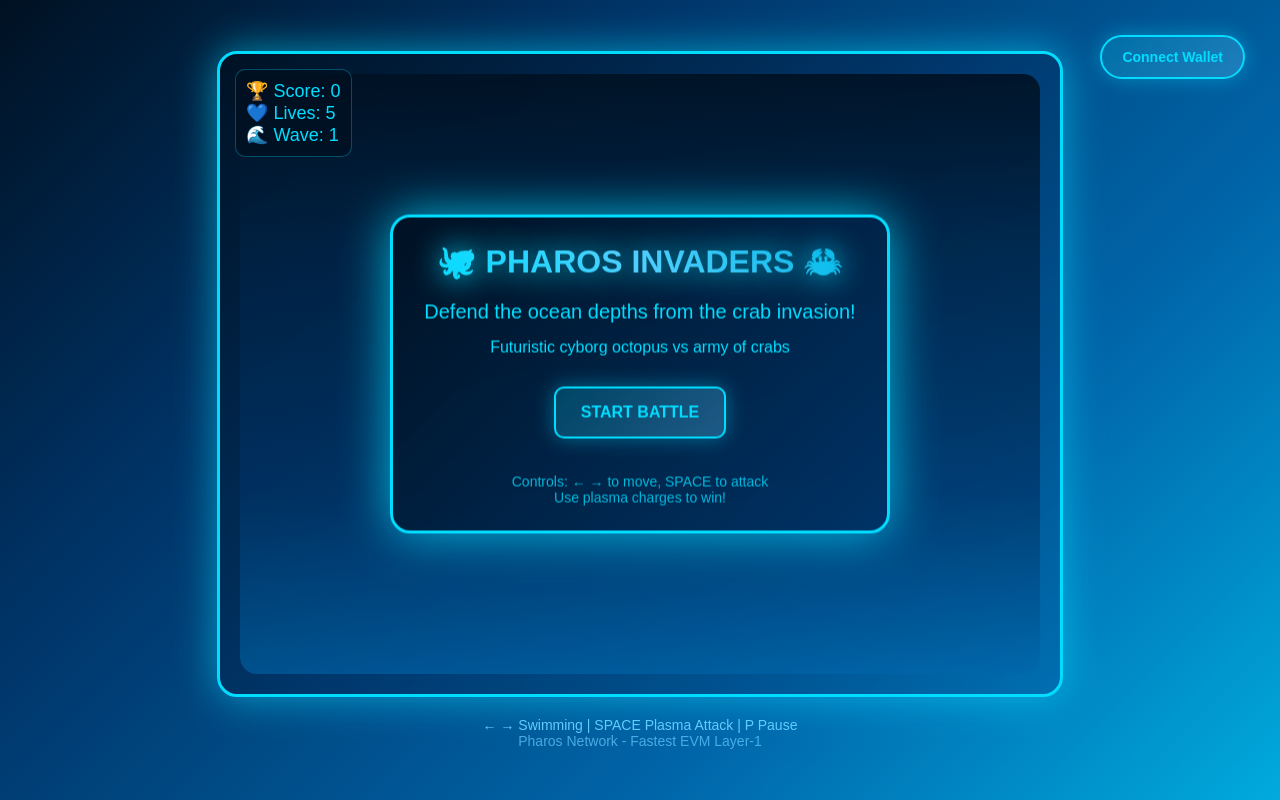
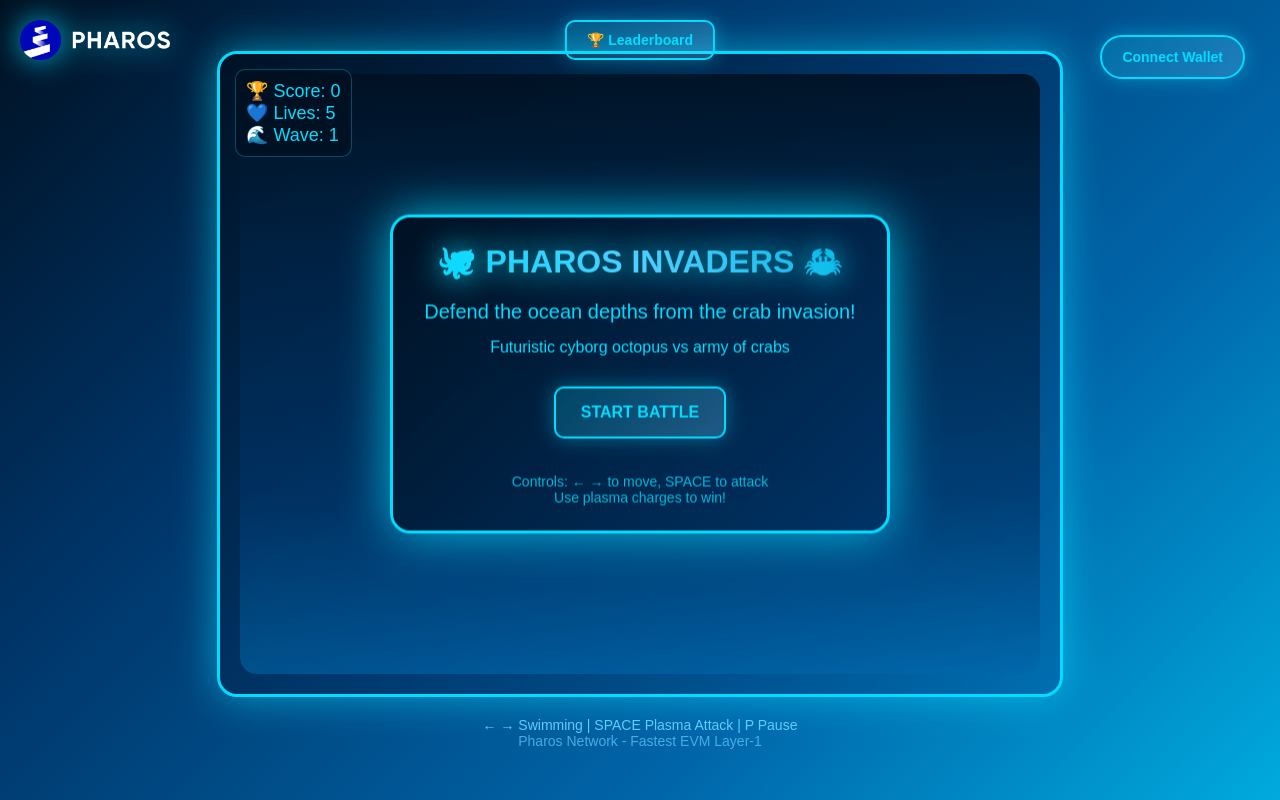
Before and after one commit to vi11abajo/PoA, a plain HTML site: page index.html in a window 1280 px wide. Drawn offline with Linux system fonts and the light colour scheme; a script that the page names is missing.

Commit message:
Update index.html

```diff
--- a/index.html
+++ b/index.html
@@ -23,6 +23,37 @@
             color: #00ddff;
             overflow: hidden;
             position: relative;
+        }
+
+        .pharos-logo {
+            position: absolute;
+            top: 20px;
+            left: 20px;
+            z-index: 10;
+        }
+
+        .pharos-logo img {
+            height: 40px;
+            width: auto;
+            filter: drop-shadow(0 0 15px rgba(0, 221, 255, 0.8));
+            transition: all 0.3s ease;
+        }
+
+        .pharos-logo img:hover {
+            filter: drop-shadow(0 0 25px rgba(0, 221, 255, 1));
+            transform: scale(1.05);
+        }
+
+        .main-leaderboard-button {
+            position: absolute;
+            top: 20px;
+            left: 50%;
+            transform: translateX(-50%);
+            z-index: 10;
+        }
+
+        .game-over-active .main-leaderboard-button {
+            display: none;
         }
 
         .game-container {
@@ -165,19 +196,60 @@
             100% { transform: rotate(360deg); }
         }
 
-        .game-over-active .main-leaderboard-button {
-            display: none;
-        }
-
         .controls {
             margin-top: 20px;
             text-align: center;
             color: #66ccff;
             font-size: 14px;
         }
+
+        .bubbles {
+            position: absolute;
+            width: 100%;
+            height: 100%;
+            overflow: hidden;
+            z-index: -1;
+            pointer-events: none;
+        }
+
+        .bubble {
+            position: absolute;
+            background: radial-gradient(circle, rgba(0, 221, 255, 0.3), rgba(102, 204, 255, 0.1));
+            border-radius: 50%;
+            animation: float 6s infinite ease-in-out;
+        }
+
+        @keyframes float {
+            0% {
+                transform: translateY(100vh) scale(0);
+                opacity: 0;
+            }
+            10% {
+                opacity: 1;
+            }
+            90% {
+                opacity: 1;
+            }
+            100% {
+                transform: translateY(-100px) scale(1);
+                opacity: 0;
+            }
+        }
     </style>
 </head>
 <body>
+    <div class="pharos-logo">
+        <img src="https://raw.githubusercontent.com/vi11abajo/PoA/main/images/pharos.png" alt="Pharos Network">
+    </div>
+
+    <div class="main-leaderboard-button">
+        <button onclick="window.location.href='leaderboard.html';" style="padding: 10px 20px; font-size: 14px; margin: 0;">
+            🏆 Leaderboard
+        </button>
+    </div>
+
+    <div class="bubbles"></div>
+
     <div class="game-container">
         <div class="ui">
             <div>🏆 Score: <span id="score">0</span></div>
```
